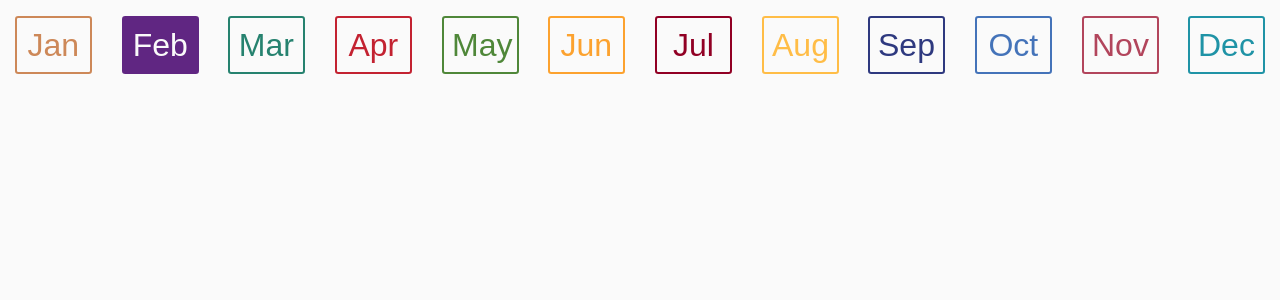
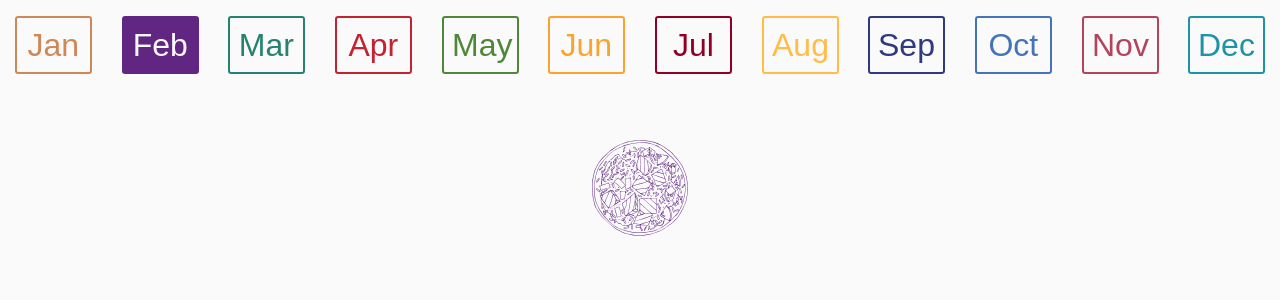
Before and after one commit to jess-bennett/eat-your-seasons, a Django app: page /recipes/ in a window 1280 px wide. Shown: the part 112-412 px from the top of the page. Run offline with Django 3.2, Linux system fonts and the light colour scheme; parts of the project's set-up code (start-up, migrations or seed data) failed here and were passed over; some libraries are stand-ins or nearby versions; some web fonts are replaced.

Commit message:
Add basic layout for recipe page

```diff
--- a/recipes/templates/recipes/recipes.html
+++ b/recipes/templates/recipes/recipes.html
@@ -12,6 +12,17 @@
 {% block content %}
     {% include "layout/month-header.html" %}
     <div class="container-fluid">
-
+        <div class="row pt-5">
+            <div class="offset-5 col-2 text-center icons-large plan-icons">
+                {% include "layout/icons/food.html" %}
+            </div>
+        </div>
+        <div class="row pt-3">
+                {% for item in items %}
+            <div class="col-6 col-sm-4 col-md-2">
+                {{ item }}
+            </div>
+                {% endfor %}
+        </div>
     </div>
 {% endblock %}
```
